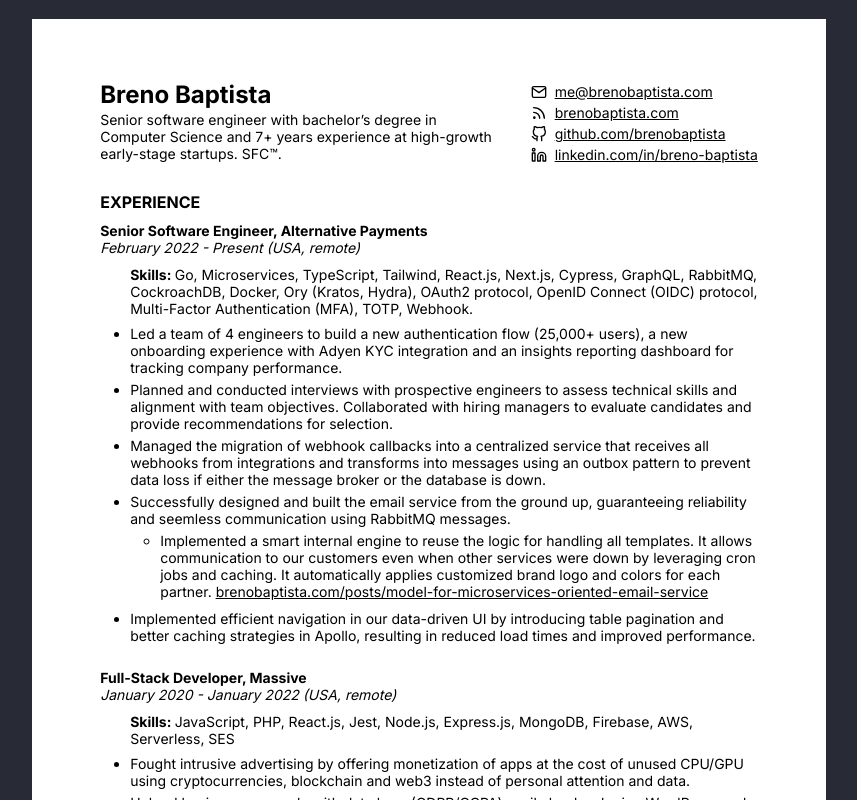
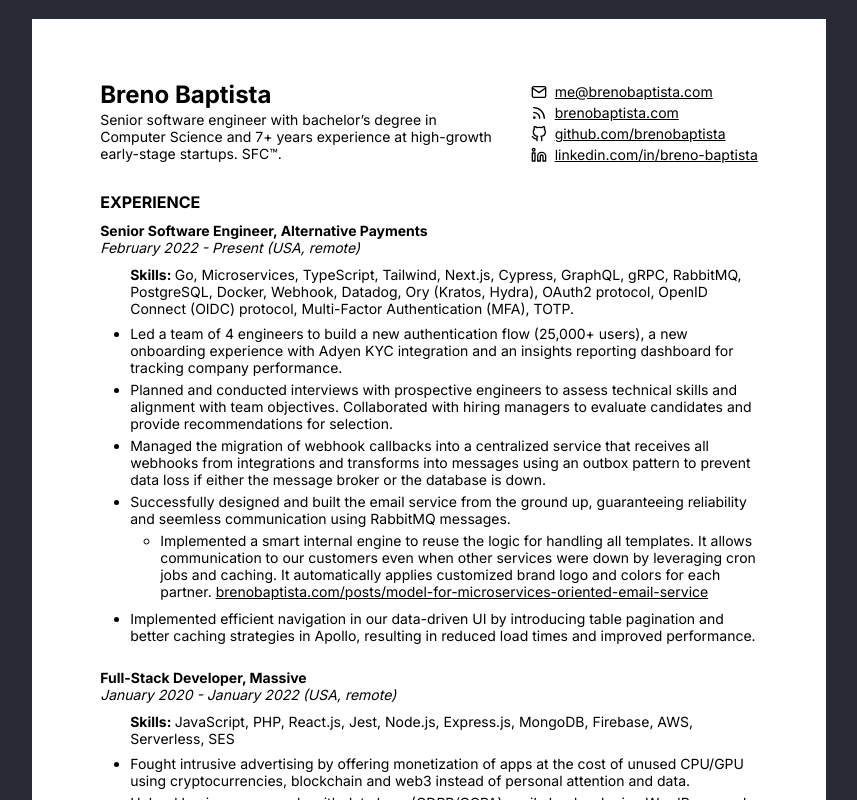
Before and after one commit to brenobaptista/blog, a Next.js app: page /resume in a window 1280 px wide. Shown: the top 800 px of the page, without its empty margins (211-1068 px from the left). Built offline with nearby package versions, Linux system fonts and the light colour scheme.

Commit message:
Update resume

```diff
--- a/src/pages/resume.tsx
+++ b/src/pages/resume.tsx
@@ -84,11 +84,10 @@ const Resume = () => (
             <em>February 2022 - Present (USA, remote)</em>
             <ul>
               <span>
-                <b>Skills: </b>Go, Microservices, TypeScript, Tailwind,
-                React.js, Next.js, Cypress, GraphQL, RabbitMQ, CockroachDB,
-                Docker, Ory (Kratos, Hydra), OAuth2 protocol, OpenID Connect
-                (OIDC) protocol, Multi-Factor Authentication (MFA), TOTP,
-                Webhook.
+                <b>Skills: </b>Go, Microservices, TypeScript, Tailwind, Next.js,
+                Cypress, GraphQL, gRPC, RabbitMQ, PostgreSQL, Docker, Webhook,
+                Datadog, Ory (Kratos, Hydra), OAuth2 protocol, OpenID Connect
+                (OIDC) protocol, Multi-Factor Authentication (MFA), TOTP.
               </span>
               <li>
                 Led a team of 4 engineers to build a new authentication flow
```
